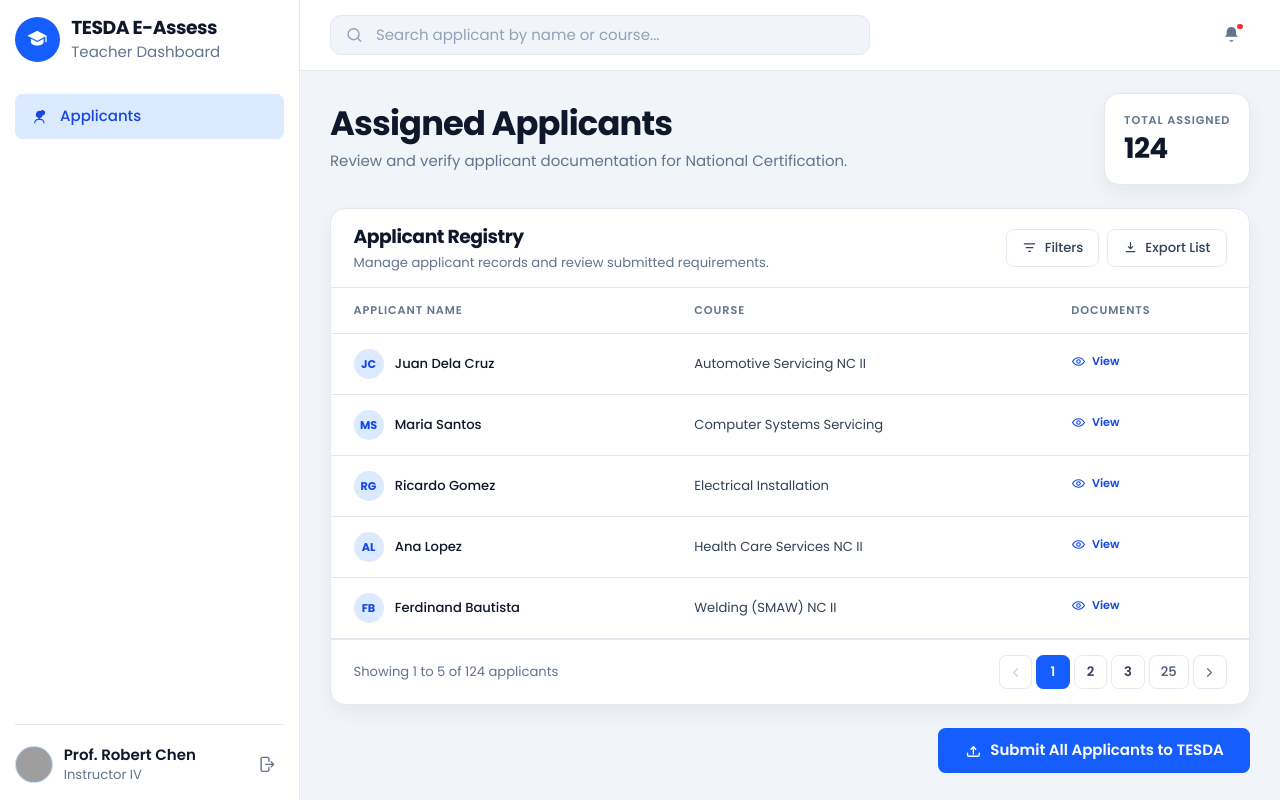
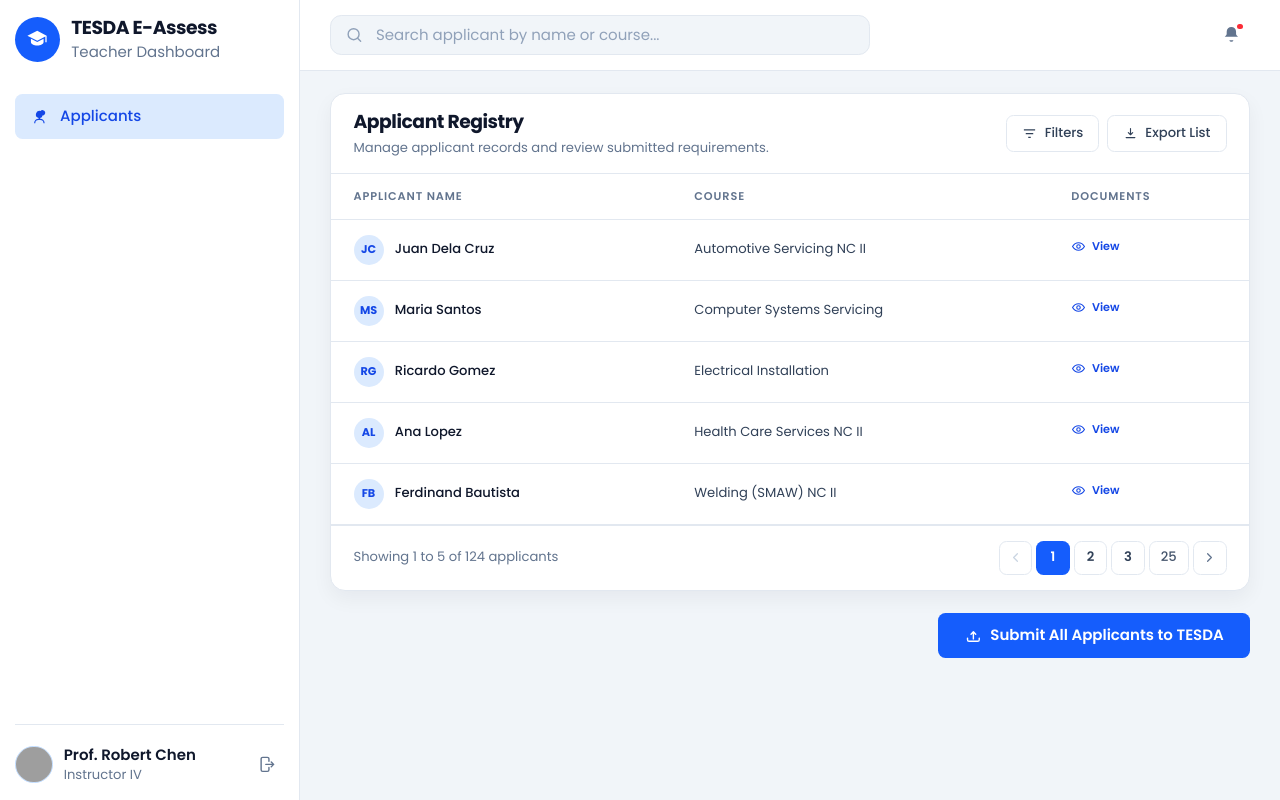
Before and after one commit to tapaycyrickkyle/tesda-e-assess, a React (Vite) app: page /teacher-dashboard in a window 1280 px wide. Built offline with nearby package versions, Linux system fonts and the light colour scheme; grey boxes are pictures that could not be loaded.

Commit message:
deleted total in teacher dashboard

```diff
--- a/src/pages/teacherDashboard/TeacherDashboardPage.jsx
+++ b/src/pages/teacherDashboard/TeacherDashboardPage.jsx
@@ -68,26 +68,7 @@ const TeacherDashboardPage = () => {
         <TeacherDashboardHeader />
 
         <main className="px-4 py-6 sm:px-6 lg:px-8">
-          <section className="flex flex-col gap-4 md:flex-row md:items-center md:justify-between">
-            <div>
-              <h1 className="page-title">Assigned Applicants</h1>
-              <p className="mt-2 text-base text-slate-500">
-                Review and verify applicant documentation for National
-                Certification.
-              </p>
-            </div>
-
-            <article className="ui-card rounded-2xl border border-slate-200 p-5 shadow-[0_8px_20px_rgba(15,23,42,0.05)]">
-              <p className="text-xs font-semibold uppercase tracking-[0.08em] text-slate-500">
-                Total Assigned
-              </p>
-              <p className="mt-1 text-3xl font-bold tracking-tight text-slate-900">
-                124
-              </p>
-            </article>
-          </section>
-
-          <section className="ui-card mt-6 overflow-hidden rounded-2xl border border-slate-200 p-0 shadow-[0_8px_20px_rgba(15,23,42,0.05)]">
+          <section className="ui-card overflow-hidden rounded-2xl border border-slate-200 p-0 shadow-[0_8px_20px_rgba(15,23,42,0.05)]">
             <div className="flex flex-col gap-4 border-b border-slate-200 px-4 py-4 sm:px-6 lg:flex-row lg:items-center lg:justify-between">
               <div>
                 <h2 className="text-xl font-bold tracking-tight text-slate-900">
```
